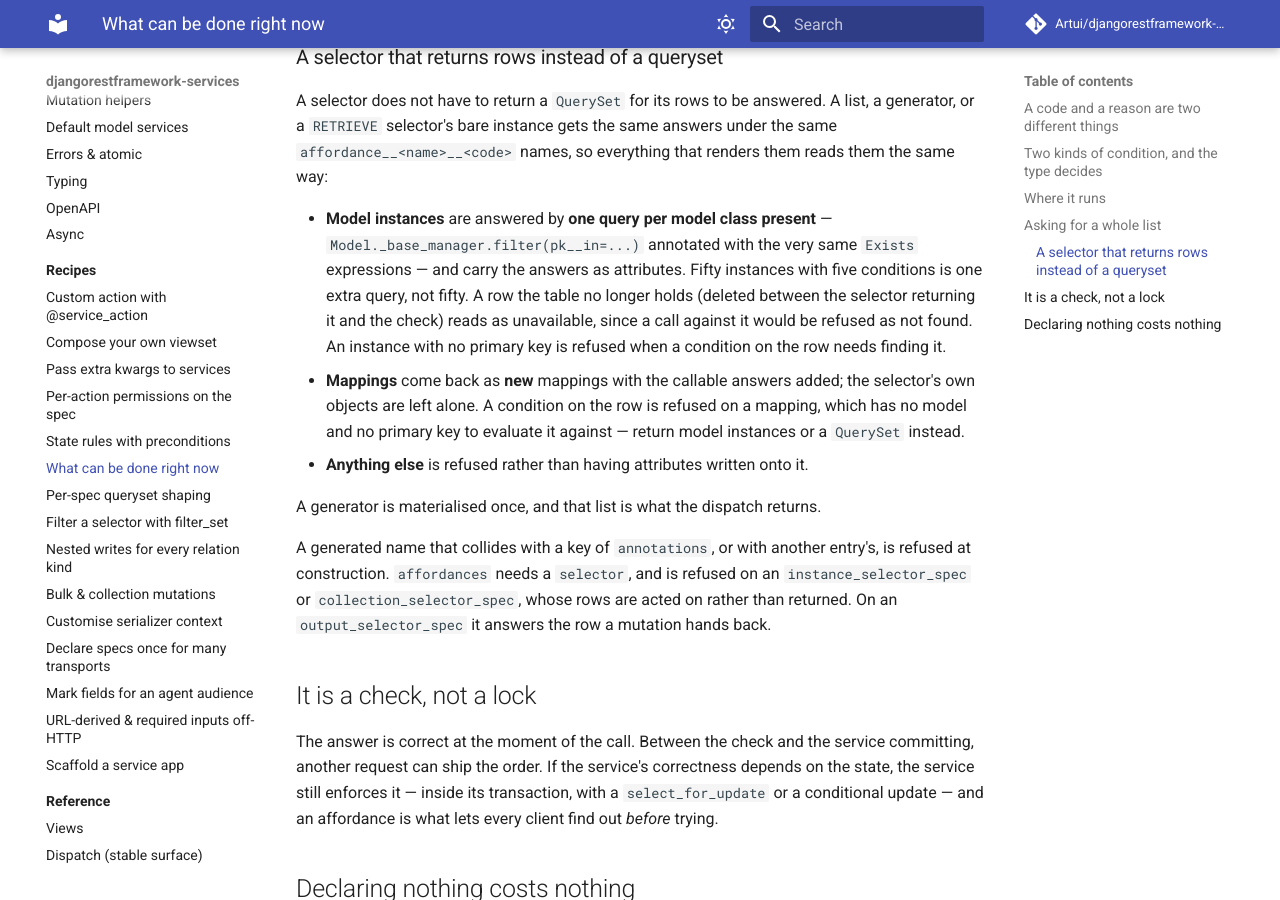
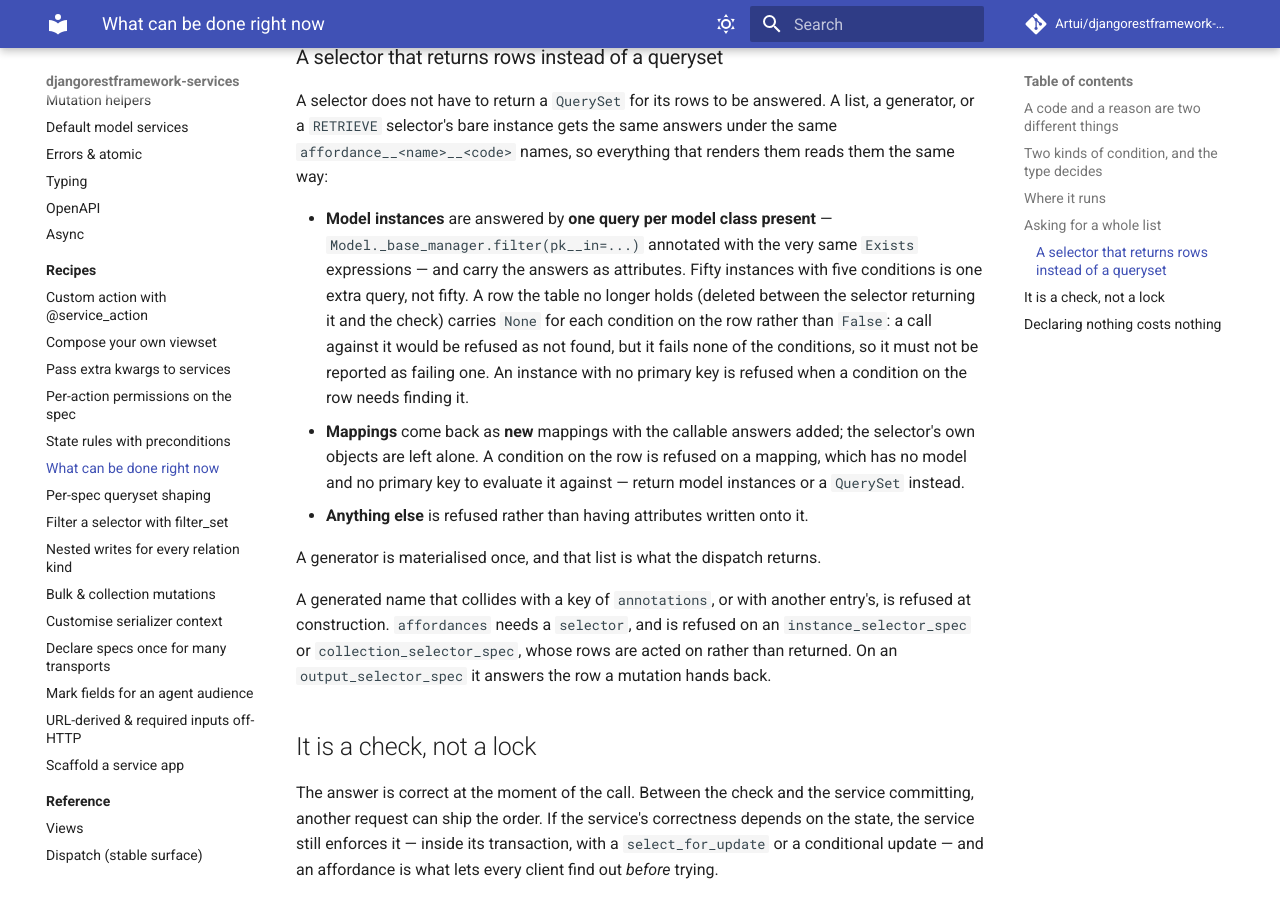
Before and after one commit to Artui/djangorestframework-services, an MkDocs documentation site: the page built from docs/recipes/affordances.md, in a window 1280 px wide and 900 px high, scrolled down 3195 px. Built offline with MkDocs 1.6.1 and Material for MkDocs 9.7.7, drawn with Linux system fonts in a browser that asks for light colours; comment, search, counter and statistics services are not loaded.

Commit message:
Answer a vanished row's row conditions with None, not False
A row the selector returned but the answers query no longer finds was
given False for every row condition. False means the row fails that
condition, and the rendered answer for a failed condition names its code
and reason -- "already published" is a false sentence about a row that
no longer exists. It now carries None: unavailable, because a call
against it is refused as not found, but failing none of the conditions.
Callable conditions keep their real answers.

Co-Authored-By: Claude Opus 5 <noreply@anthropic.com>

```diff
--- a/docs/recipes/affordances.md
+++ b/docs/recipes/affordances.md
@@ -162,9 +162,11 @@ reads them the same way:
   `Model._base_manager.filter(pk__in=...)` annotated with the very same `Exists`
   expressions — and carry the answers as attributes. Fifty instances with five
   conditions is one extra query, not fifty. A row the table no longer holds
-  (deleted between the selector returning it and the check) reads as unavailable,
-  since a call against it would be refused as not found. An instance with no
-  primary key is refused when a condition on the row needs finding it.
+  (deleted between the selector returning it and the check) carries `None` for
+  each condition on the row rather than `False`: a call against it would be
+  refused as not found, but it fails none of the conditions, so it must not be
+  reported as failing one. An instance with no primary key is refused when a
+  condition on the row needs finding it.
 - **Mappings** come back as **new** mappings with the callable answers added; the
   selector's own objects are left alone. A condition on the row is refused on a
   mapping, which has no model and no primary key to evaluate it against — return
```
Also changed, not shown: CHANGELOG.md (+4 -3 lines), 2 other files.
